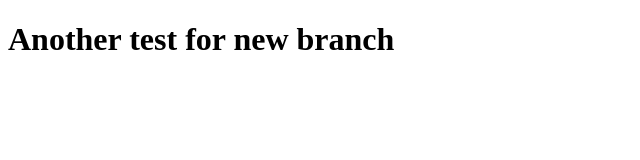
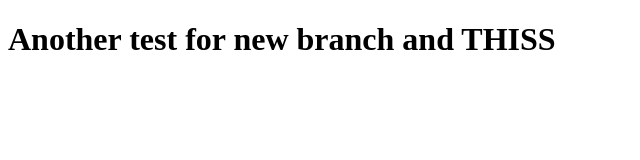
Before and after one commit to Bynor/newtest, a plain HTML site: page index.html in a window 1280 px wide. Shown: the whole page, without its empty margins (0-640 px from the left). Drawn offline with Linux system fonts and the light colour scheme.

Commit message:
a minor change

```diff
--- a/index.html
+++ b/index.html
@@ -6,7 +6,7 @@
 </head>
 <body>
 
-	<h1>Another test for new branch</h1>
+	<h1>Another test for new branch and THISS</h1>
 
 </body>
 </html>
```
